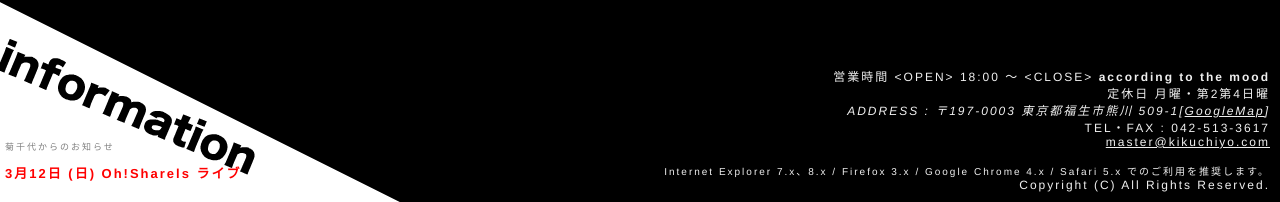
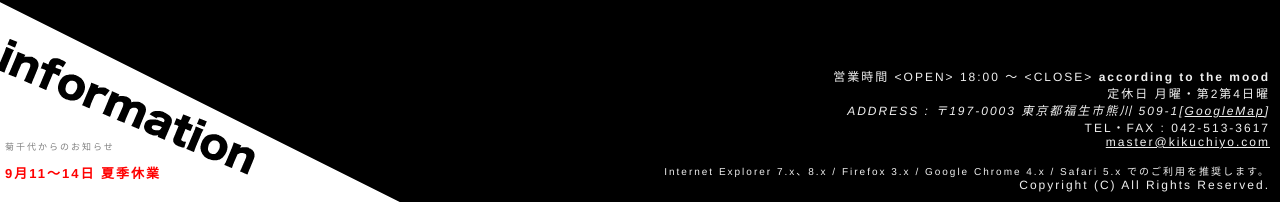
Before and after one commit to live-kikuchiyo/live-kikuchiyo.github.io, a Jekyll site: the page built from index.html, in a window 1280 px wide. Shown: the part 698-900 px from the top of the page. Built offline with Jekyll 4.4.1, drawn with Linux system fonts in a browser that asks for light colours; nearby versions of some CDN libraries.

Commit message:
Update index.html

```diff
--- a/index.html
+++ b/index.html
@@ -17,8 +17,8 @@ title: トップ
 				<br />
 				<br />
 				<b style="color: red;">
-				3月12日 (日)
-				Oh!Sharels ライブ
+				9月11〜14日 夏季休業
+
 
 
 				<br/>
```
